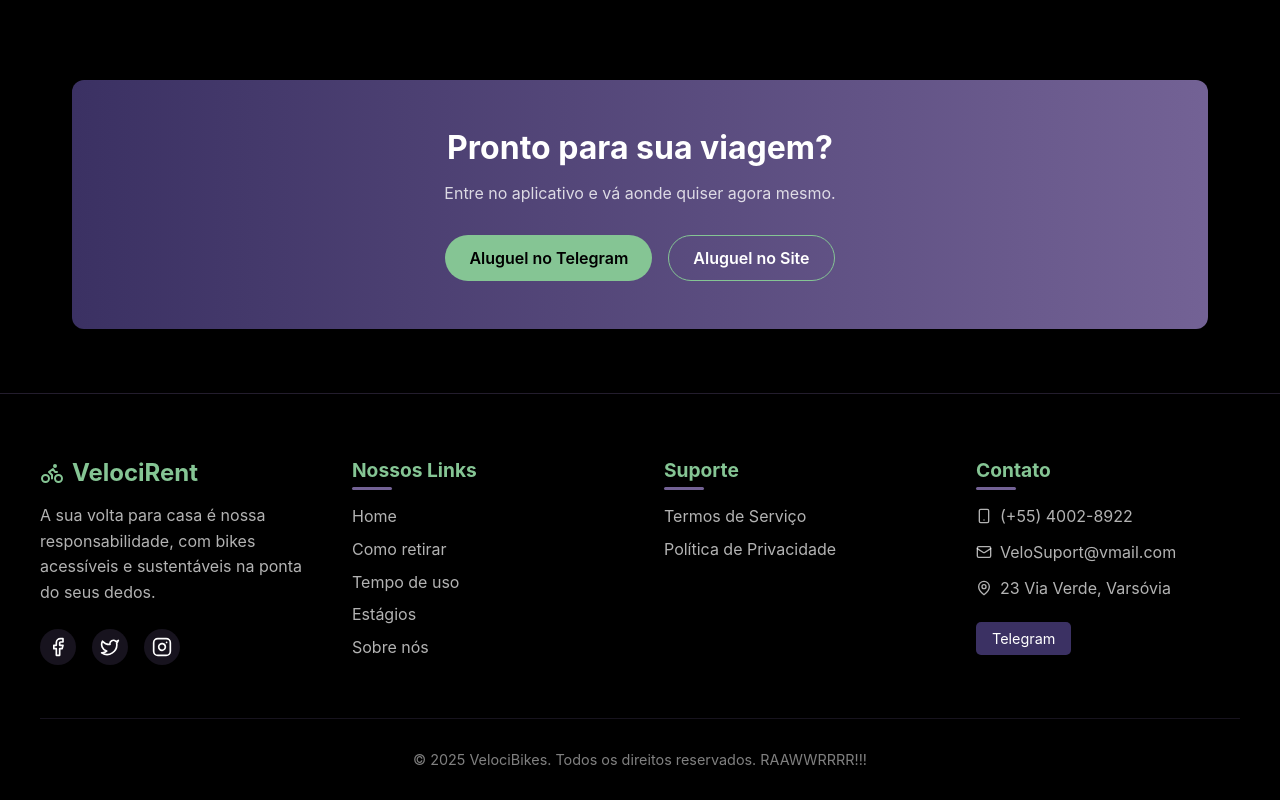
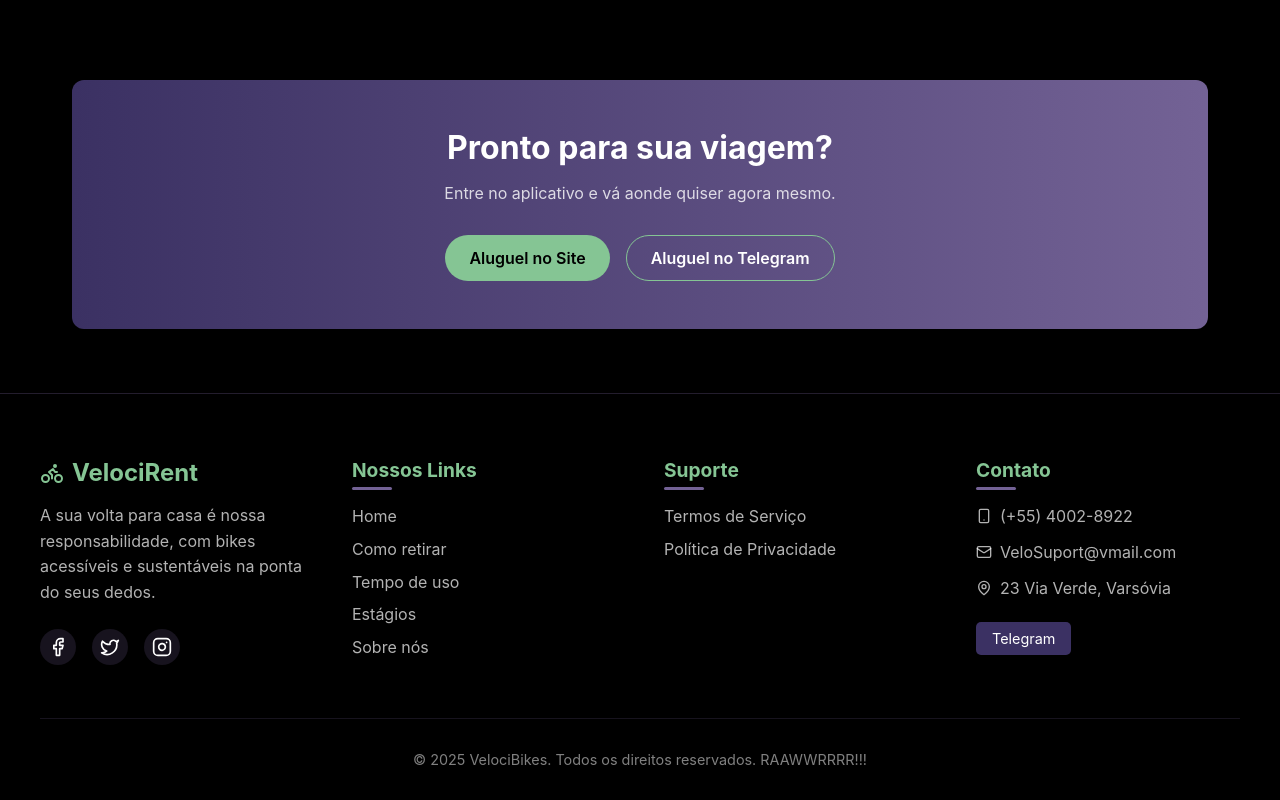
Before and after one commit to Leticia-SS/VelociRent, a React (Vite) app in the folder frontend/: page /usage in a window 1280 px wide. Shown: the part 1405-2205 px from the top of the page. Built offline with nearby package versions, Linux system fonts and the light colour scheme.

Commit message:
rent buttons

```diff
--- a/frontend/src/pages/about-page.tsx
+++ b/frontend/src/pages/about-page.tsx
@@ -1,23 +1,30 @@
-import { Users, Leaf, MapPin, Calendar, Heart, Lightbulb } from "lucide-react"
+"use client"
+
+import { useNavigate } from "react-router-dom"
+import { useAuth } from "../context/auth-context"
+import { Users, Leaf, Heart, Lightbulb } from "lucide-react"
 import styles from "./about-page.module.css"
 import Team from "../assets/velociteam.jpg"
 import Gabriel from "../assets/gabriel.jpg"
 import Giovani from "../assets/giovani.jpg"
 import Leticia from "../assets/leticia.jpg"
 
+const AboutPage = () => {
+  const navigate = useNavigate()
+  const { isAuthenticated } = useAuth()
 
-
-const AboutPage = () => {
   const values = [
     {
       icon: <Leaf size={40} />,
       title: "Sustentabilidade",
-      description: "Estamos comprometidos em reduzir as emissões de carbono e promover soluções de transporte ecologicamente corretas.",
+      description:
+        "Estamos comprometidos em reduzir as emissões de carbono e promover soluções de transporte ecologicamente corretas.",
     },
     {
       icon: <Users size={40} />,
       title: "Comunidade",
-      description: "Construindo comunidades mais fortes ao conectar pessoas e tornar as cidades mais acessíveis para todos.",
+      description:
+        "Construindo comunidades mais fortes ao conectar pessoas e tornar as cidades mais acessíveis para todos.",
     },
     {
       icon: <Heart size={40} />,
@@ -27,7 +34,8 @@ const AboutPage = () => {
     {
       icon: <Lightbulb size={40} />,
       title: "Inovação",
-      description: "Melhorando continuamente nossa tecnologia e serviços para oferecer a melhor experiência ao usuário.",
+      description:
+        "Melhorando continuamente nossa tecnologia e serviços para oferecer a melhor experiência ao usuário.",
     },
   ]
 
@@ -47,7 +55,7 @@ const AboutPage = () => {
     {
       name: "Gabriel Vieira",
       position: "Head of Operations",
-      bio: "Especialista em operações com experiência em logística e gestão da cadeia de suprimentos.",
+      bio: "Especialista em operações com experiência em logística e gestão da cadeia de recursos.",
       image: Gabriel,
     },
   ]
@@ -71,12 +79,27 @@ const AboutPage = () => {
     },
   ]
 
+  const handleWebsiteRental = () => {
+    if (isAuthenticated) {
+      navigate("/rental")
+    } else {
+      navigate("/login", { state: { from: { pathname: "/rental" } } })
+    }
+  }
+
+  const handleTelegramRental = () => {
+    window.open("https://t.me/VelociRent_Bot", "_blank", "noopener,noreferrer")
+  }
+
   return (
     <div className={styles.aboutPage}>
       <div className={styles.aboutHero}>
         <div className={styles.aboutHeroContent}>
           <h1>Conheça o VelociRent</h1>
-          <p>Transformando mobilidade urbana por meio da sustentabilidade, acessibilidade e inovando no ramo de bicicletas</p>
+          <p>
+            Transformando mobilidade urbana por meio da sustentabilidade, acessibilidade e inovando no ramo de
+            bicicletas
+          </p>
         </div>
       </div>
 
@@ -86,22 +109,22 @@ const AboutPage = () => {
             <div className={styles.missionText}>
               <h2>Nossa missão</h2>
               <p>
-                Nossa missão é revolucionar a mobilidade universitária, oferecendo acesso fácil e acessível a
-                 bicicletas de qualidade para estudantes e toda a comunidade acadêmica.
-                 Acreditamos que a bicicleta é a chave para um campus mais dinâmico, saudável e sustentável.
-                 Ao simplificar o aluguel de bikes, queremos empoderar cada estudante a explorar seu campus
-                  e a cidade ao redor com liberdade, contribuindo para uma rotina universitária mais ativa e conectada.
+                Nossa missão é revolucionar a mobilidade universitária, oferecendo acesso fácil e acessível a bicicletas
+                de qualidade para estudantes e toda a comunidade acadêmica. Acreditamos que a bicicleta é a chave para
+                um campus mais dinâmico, saudável e sustentável. Ao simplificar o aluguel de bikes, queremos empoderar
+                cada estudante a explorar seu campus e a cidade ao redor com liberdade, contribuindo para uma rotina
+                universitária mais ativa e conectada.
               </p>
               <p>
-                Estamos empenhados em criar uma experiência de aluguel de bikes sem complicações em todas as universidades
-                 que atendemos. Nosso compromisso é com a qualidade da frota e a excelência no atendimento,
-                 garantindo que a mobilidade sobre duas rodas seja uma opção prática e prazerosa.
-                 Ao expandir nossa rede de franquias, visamos construir uma comunidade de ciclistas universitários,
-                 promovendo a sustentadoria e o bem-estar por meio de um transporte eficiente e divertido.
+                Estamos empenhados em criar uma experiência de aluguel de bikes sem complicações em todas as
+                universidades que atendemos. Nosso compromisso é com a qualidade da frota e a excelência no atendimento,
+                garantindo que a mobilidade sobre duas rodas seja uma opção prática e prazerosa. Ao expandir nossa rede
+                de franquias, visamos construir uma comunidade de ciclistas universitários, promovendo a sustentadoria e
+                o bem-estar por meio de um transporte eficiente e divertido.
               </p>
             </div>
             <div className={styles.missionImage}>
-              <img src={Team} alt="BikeShare mission" />
+              <img src={Team || "/placeholder.svg"} alt="BikeShare mission" />
             </div>
           </div>
         </div>
@@ -132,7 +155,7 @@ const AboutPage = () => {
         </div>
 
         <div className={styles.teamSection}>
-          <h3>Meet Our Team</h3>
+          <h3>Conheça o nosso Time</h3>
           <div className={styles.teamList}>
             {team.map((member, index) => (
               <div key={index} className={styles.teamCard}>
@@ -153,8 +176,12 @@ const AboutPage = () => {
           <h3>Pronto para sua viagem?</h3>
           <p>Entre no aplicativo e vá aonde quiser agora mesmo.</p>
           <div className={styles.aboutButtons}>
-            <button className={styles.primaryButton}>Aluguel no Telegram</button>
-            <button className={styles.secondaryButton}>Aluguel no Site</button>
+            <button className={styles.primaryButton} onClick={handleWebsiteRental}>
+              Aluguel no Site
+            </button>
+            <button className={styles.secondaryButton} onClick={handleTelegramRental}>
+              Aluguel no Telegram
+            </button>
           </div>
         </div>
       </div>
--- a/frontend/src/pages/bikes-page.tsx
+++ b/frontend/src/pages/bikes-page.tsx
@@ -1,7 +1,14 @@
+"use client"
+
+import { useNavigate } from "react-router-dom"
+import { useAuth } from "../context/auth-context"
 import { Bike, Battery, Wind, Shield, Weight, Clock } from "lucide-react"
 import "./bikes-page.css"
 
 const BikesPage = () => {
+  const navigate = useNavigate()
+  const { isAuthenticated } = useAuth()
+
   const bikes = [
     {
       id: 1,
@@ -38,6 +45,26 @@ const BikesPage = () => {
     },
   ]
 
+  const handleWebsiteRental = () => {
+    if (isAuthenticated) {
+      navigate("/rental")
+    } else {
+      navigate("/login", { state: { from: { pathname: "/rental" } } })
+    }
+  }
+
+  const handleTelegramRental = () => {
+    window.open("https://t.me/VelociRent_Bot", "_blank", "noopener,noreferrer")
+  }
+
+  const handleIndividualBikeRent = () => {
+    if (isAuthenticated) {
+      navigate("/rental")
+    } else {
+      navigate("/login", { state: { from: { pathname: "/rental" } } })
+    }
+  }
+
   return (
     <div className="bikesPage">
       <div className="bikesHero">
@@ -54,9 +81,9 @@ const BikesPage = () => {
           </div>
           <h2>Selecione a escolha ideal para a sua jornada</h2>
           <p>
-            Apresentamos uma variedade de bicicletas para atender às suas necessidades,
-            seja para o deslocamento diário, a exploração urbana ou um passeio tranquilo no parque.
-            Todas as nossas bicicletas são regularmente mantidas e higienizadas para garantir sua segurança e conforto.
+            Apresentamos uma variedade de bicicletas para atender às suas necessidades, seja para o deslocamento diário,
+            a exploração urbana ou um passeio tranquilo no parque. Todas as nossas bicicletas são regularmente mantidas
+            e higienizadas para garantir sua segurança e conforto.
           </p>
         </div>
 
@@ -77,7 +104,9 @@ const BikesPage = () => {
                     </div>
                   ))}
                 </div>
-                <button className="bikeRentButton">Alugue agora!</button>
+                <button className="bikeRentButton" onClick={handleIndividualBikeRent}>
+                  Alugue agora!
+                </button>
               </div>
             </div>
           ))}
@@ -87,8 +116,12 @@ const BikesPage = () => {
           <h3>Pronto para sua viagem?</h3>
           <p>Entre no aplicativo e vá aonde quiser agora mesmo.</p>
           <div className="bikesButtons">
-            <button className="primaryButton">Aluguel no Telegram</button>
-            <button className="secondaryButton">Aluguel no Site</button>
+            <button className="primaryButton" onClick={handleWebsiteRental}>
+              Aluguel no Site
+            </button>
+            <button className="secondaryButton" onClick={handleTelegramRental}>
+              Aluguel no Telegram
+            </button>
           </div>
         </div>
       </div>
--- a/frontend/src/pages/internships-page.tsx
+++ b/frontend/src/pages/internships-page.tsx
@@ -1,7 +1,14 @@
+"use client"
+
+import { useNavigate } from "react-router-dom"
+import { useAuth } from "../context/auth-context"
 import { Wrench, Building2, Calculator, GraduationCap, Users, Award, Clock } from "lucide-react"
 import styles from "./internships-page.module.css"
 
 const InternshipsPage = () => {
+  const navigate = useNavigate()
+  const { isAuthenticated } = useAuth()
+
   const internshipTypes = [
     {
       id: 1,
@@ -35,11 +42,7 @@ const InternshipsPage = () => {
         "Ajuda na otização de processos",
         "Contribuir para iniciativas de melhora de serviço",
       ],
-      requirements: [
-        "Cursando Administração",
-        "Forte habilidade analítica",
-        "Interesse em mobilidade urbana",
-      ],
+      requirements: ["Cursando Administração", "Forte habilidade analítica", "Interesse em mobilidade urbana"],
     },
     {
       id: 3,
@@ -54,11 +57,7 @@ const InternshipsPage = () => {
         "Participar do planejamento de budget",
         "Analize de custos e eficiência operacional",
       ],
-      requirements: [
-        "Cursando Economia ou Contabilidade",
-        "Alta habilidade númerica",
-        "Atencioso com detalhes",
-      ],
+      requirements: ["Cursando Economia ou Contabilidade", "Alta habilidade númerica", "Atencioso com detalhes"],
     },
   ]
 
@@ -85,6 +84,18 @@ const InternshipsPage = () => {
     },
   ]
 
+  const handleWebsiteRental = () => {
+    if (isAuthenticated) {
+      navigate("/rental")
+    } else {
+      navigate("/login", { state: { from: { pathname: "/rental" } } })
+    }
+  }
+
+  const handleTelegramRental = () => {
+    window.open("https://t.me/VelociRent_Bot", "_blank", "noopener,noreferrer")
+  }
+
   return (
     <div className={styles.internshipsPage}>
       <div className={styles.internshipsHero}>
@@ -101,9 +112,9 @@ const InternshipsPage = () => {
           </div>
           <h2>Construa seu futuro com a VelociRent</h2>
           <p>
-            Oferecemos oportunidades de estágio significativas para estudantes universitários das áreas de engenharia mecânica,
-             administração, economia e contabilidade. Adquira experiência prática enquanto contribui para soluções de
-             mobilidade urbana sustentável que fazem a diferença em sua comunidade.
+            Oferecemos oportunidades de estágio significativas para estudantes universitários das áreas de engenharia
+            mecânica, administração, economia e contabilidade. Adquira experiência prática enquanto contribui para
+            soluções de mobilidade urbana sustentável que fazem a diferença em sua comunidade.
           </p>
         </div>
 
@@ -160,12 +171,14 @@ const InternshipsPage = () => {
 
         <div className={styles.internshipsCTA}>
           <h3>Pronto para sua viagem?</h3>
-          <p>
-            Entre no aplicativo e vá aonde quiser agora mesmo.
-          </p>
+          <p>Entre no aplicativo e vá aonde quiser agora mesmo.</p>
           <div className={styles.internshipsButtons}>
-            <button className={styles.primaryButton}>Aluguel no Telegram</button>
-            <button className={styles.secondaryButton}>Aluguel no Site</button>
+            <button className={styles.primaryButton} onClick={handleWebsiteRental}>
+              Aluguel no Site
+            </button>
+            <button className={styles.secondaryButton} onClick={handleTelegramRental}>
+              Aluguel no Telegram
+            </button>
           </div>
         </div>
       </div>
--- a/frontend/src/pages/pickup-page.tsx
+++ b/frontend/src/pages/pickup-page.tsx
@@ -1,7 +1,14 @@
+"use client"
+
+import { useNavigate } from "react-router-dom"
+import { useAuth } from "../context/auth-context"
 import { MapPin, Smartphone, QrCode, Unlock, CheckCircle, Clock, Shield, AlertCircle } from "lucide-react"
 import styles from "./pickup-page.module.css"
 
 const PickupPage = () => {
+  const navigate = useNavigate()
+  const { isAuthenticated } = useAuth()
+
   const steps = [
     {
       id: 1,
@@ -44,7 +51,8 @@ const PickupPage = () => {
     {
       icon: <Clock size={24} />,
       title: "Verifique a disponibilidade",
-      description: "A estação opera 24 horas, mas pode ser de escolha do campus limitar que horas o aluno pode ter acesso.",
+      description:
+        "A estação opera 24 horas, mas pode ser de escolha do campus limitar que horas o aluno pode ter acesso.",
     },
     {
       icon: <Shield size={24} />,
@@ -57,6 +65,18 @@ const PickupPage = () => {
       description: "Se você notar algum problema ou defeito na bicicleta, reporte imeditamente.",
     },
   ]
+
+  const handleWebsiteRental = () => {
+    if (isAuthenticated) {
+      navigate("/rental")
+    } else {
+      navigate("/login", { state: { from: { pathname: "/rental" } } })
+    }
+  }
+
+  const handleTelegramRental = () => {
+    window.open("https://t.me/VelociRent_Bot", "_blank", "noopener,noreferrer")
+  }
 
   return (
     <div className={styles.pickupPage}>
@@ -74,8 +94,8 @@ const PickupPage = () => {
           </div>
           <h2>Começar nunca foi tão fácil</h2>
           <p>
-            Nosso processo otimizado de retirada garante que você possa começar a pedalar com rapidez e segurança.
-             Siga o guia passo a passo abaixo para retirar sua bicicleta quando necessário.
+            Nosso processo otimizado de retirada garante que você possa começar a pedalar com rapidez e segurança. Siga
+            o guia passo a passo abaixo para retirar sua bicicleta quando necessário.
           </p>
         </div>
 
@@ -121,8 +141,12 @@ const PickupPage = () => {
           <h3>Pronto para sua viagem?</h3>
           <p>Entre no aplicativo e vá aonde quiser agora mesmo.</p>
           <div className={styles.pickupButtons}>
-            <button className={styles.primaryButton}>Aluguel no Telegram</button>
-            <button className={styles.secondaryButton}>Aluguel no Site</button>
+            <button className={styles.primaryButton} onClick={handleWebsiteRental}>
+              Aluguel no Site
+            </button>
+            <button className={styles.secondaryButton} onClick={handleTelegramRental}>
+              Aluguel no Telegram
+            </button>
           </div>
         </div>
       </div>
--- a/frontend/src/pages/usage-page.tsx
+++ b/frontend/src/pages/usage-page.tsx
@@ -1,7 +1,14 @@
+"use client"
+
+import { useNavigate } from "react-router-dom"
+import { useAuth } from "../context/auth-context"
 import { Clock, Home, MapPin, Calendar, Star, Shield, Zap, Coffee } from "lucide-react"
 import styles from "./usage-page.module.css"
 
 const UsagePage = () => {
+  const navigate = useNavigate()
+  const { isAuthenticated } = useAuth()
+
   const usageOptions = [
     {
       id: 1,
@@ -23,8 +30,12 @@ const UsagePage = () => {
       title: "Aventuras do Dia a Dia",
       duration: "2 - 12 horas",
       description: "Explore a cidade na sua velocidade.",
-      features: ["Perfeito para dias cheios de compromisso", "Tempo de retorno flexível", "Pode fazer diversas paradas",
-         "Possibilidade de uso turístico"],
+      features: [
+        "Perfeito para dias cheios de compromisso",
+        "Tempo de retorno flexível",
+        "Pode fazer diversas paradas",
+        "Possibilidade de uso turístico",
+      ],
       popular: false,
     },
     {
@@ -33,8 +44,12 @@ const UsagePage = () => {
       title: "Volte para casa",
       duration: "Mais de 24 horas",
       description: "Pegue a bike para voltar para casa.",
-      features: ["Passar a noite com a bicicleta", "Utilize para ir e voltar", "Uso responsável perto da sua casa",
-         "Mais flexível"],
+      features: [
+        "Passar a noite com a bicicleta",
+        "Utilize para ir e voltar",
+        "Uso responsável perto da sua casa",
+        "Mais flexível",
+      ],
       popular: true,
     },
   ]
@@ -61,6 +76,18 @@ const UsagePage = () => {
       description: "Aproveite a liberdade e a paz de uma viagem de bicicleta.",
     },
   ]
+
+  const handleWebsiteRental = () => {
+    if (isAuthenticated) {
+      navigate("/rental")
+    } else {
+      navigate("/login", { state: { from: { pathname: "/rental" } } })
+    }
+  }
+
+  const handleTelegramRental = () => {
+    window.open("https://t.me/VelociRent_Bot", "_blank", "noopener,noreferrer")
+  }
 
   return (
     <div className={styles.usagePage}>
@@ -121,8 +148,12 @@ const UsagePage = () => {
           <h3>Pronto para sua viagem?</h3>
           <p>Entre no aplicativo e vá aonde quiser agora mesmo.</p>
           <div className={styles.usageButtons}>
-            <button className={styles.primaryButton}>Aluguel no Telegram</button>
-            <button className={styles.secondaryButton}>Aluguel no Site</button>
+            <button className={styles.primaryButton} onClick={handleWebsiteRental}>
+              Aluguel no Site
+            </button>
+            <button className={styles.secondaryButton} onClick={handleTelegramRental}>
+              Aluguel no Telegram
+            </button>
           </div>
         </div>
       </div>
```
Also changed, not shown: frontend/src/components/bike-hero.tsx (+11 -1 lines).
